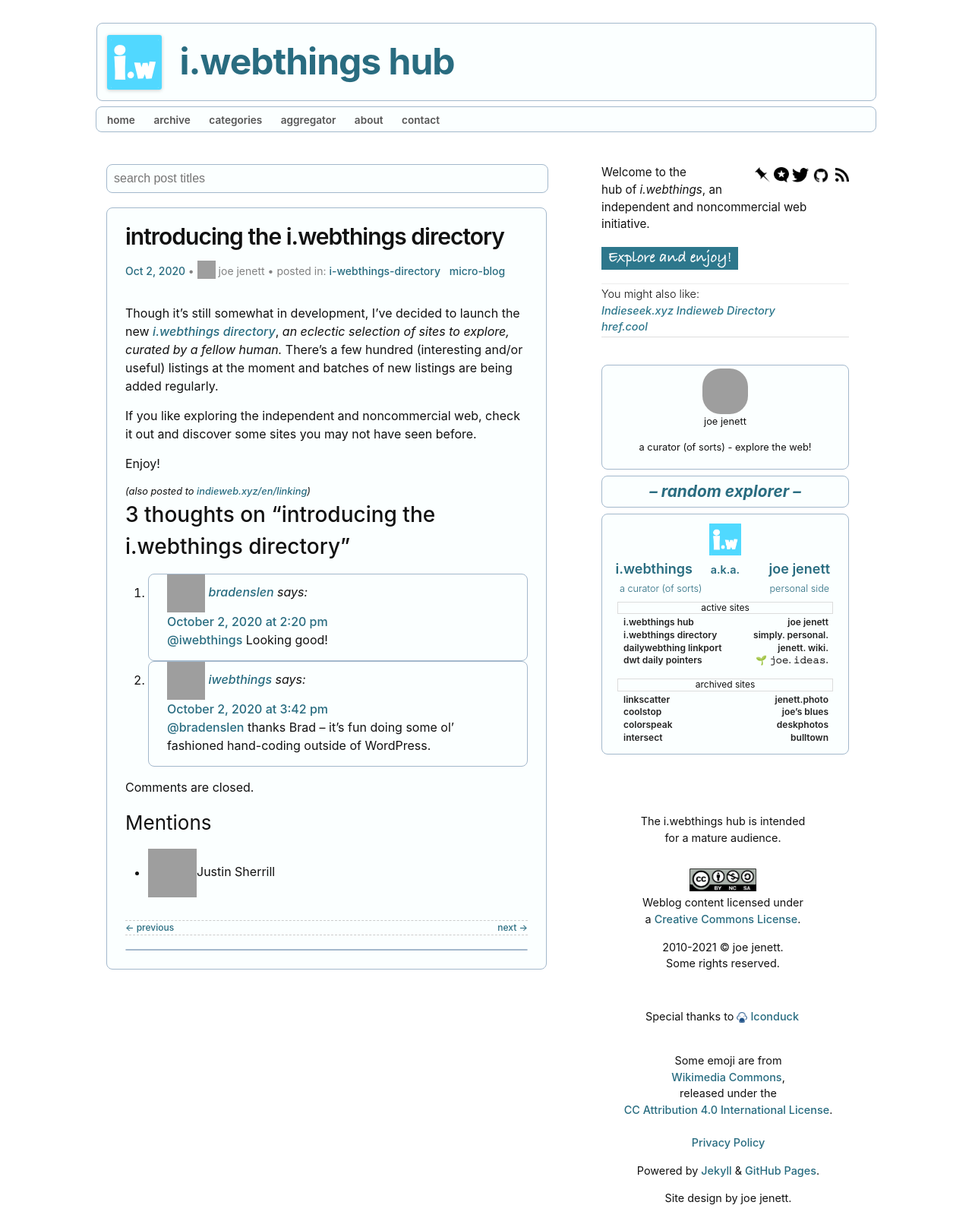
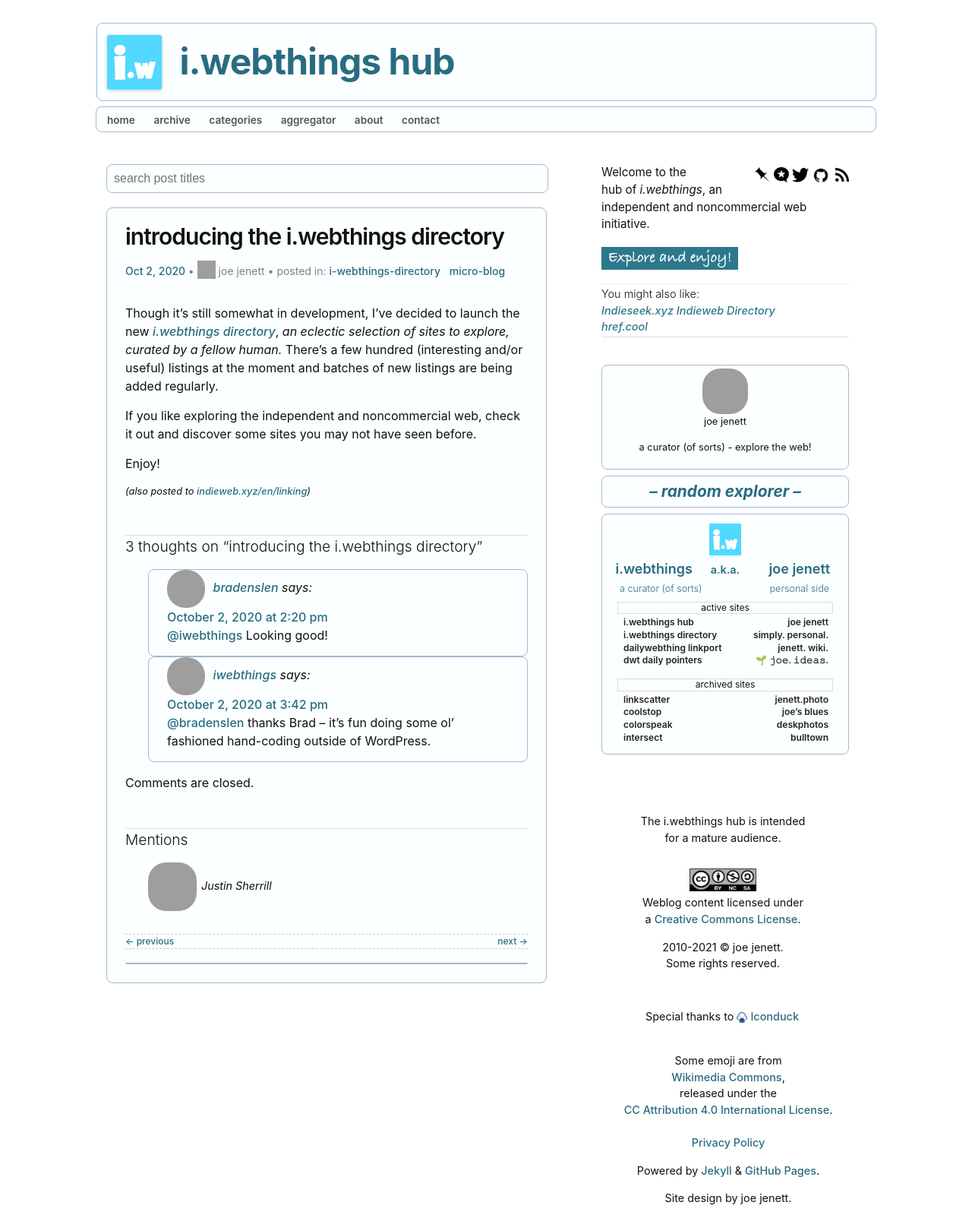
Before and after one commit to joejenett/i.webthings, a Jekyll site: the page built from _posts/2020-10-02-introducing-the-i-webthings-directory.md, in a window 1280 px wide. Shown: the whole page at 76% size. Built offline with Jekyll 4.4.1, drawn with Linux system fonts in a browser that asks for light colours; comment, search, counter and statistics services are not loaded; grey boxes are pictures that could not be loaded.

Commit message:
Update style.css

```diff
--- a/css/style.css
+++ b/css/style.css
@@ -30,6 +30,24 @@ a:hover, ul.post-list li a:hover {
 color: #222;
 text-decoration: underline;
 }
+ .commentlist li, .bookmarks li, .mentions li {
+  list-style:none;
+  }
+    .commentlist img.u-photo, .bookmarks img.u-photo, .mentions img.u-photo {
+  border-radius:24px;
+  margin-right:6px;
+  }
+article.post.h-entry div.post-content.e-content h2#comments-title, html body div.wrapper article.post.h-entry div.post-content.e-content div.bookmarks h3,
+    article.post.h-entry div.post-content.e-content div.mentions h3 {
+  font-size:1.2em;
+  font-weight:300;
+  margin-top:48px;
+  border-top:1px solid #ddd;
+  }
+  span.hide-name.p-name {
+  font-size:.9em;
+  font-style:italic;
+  }
 .syndy {
 font-size:.8em;
 font-style: italic;
```
